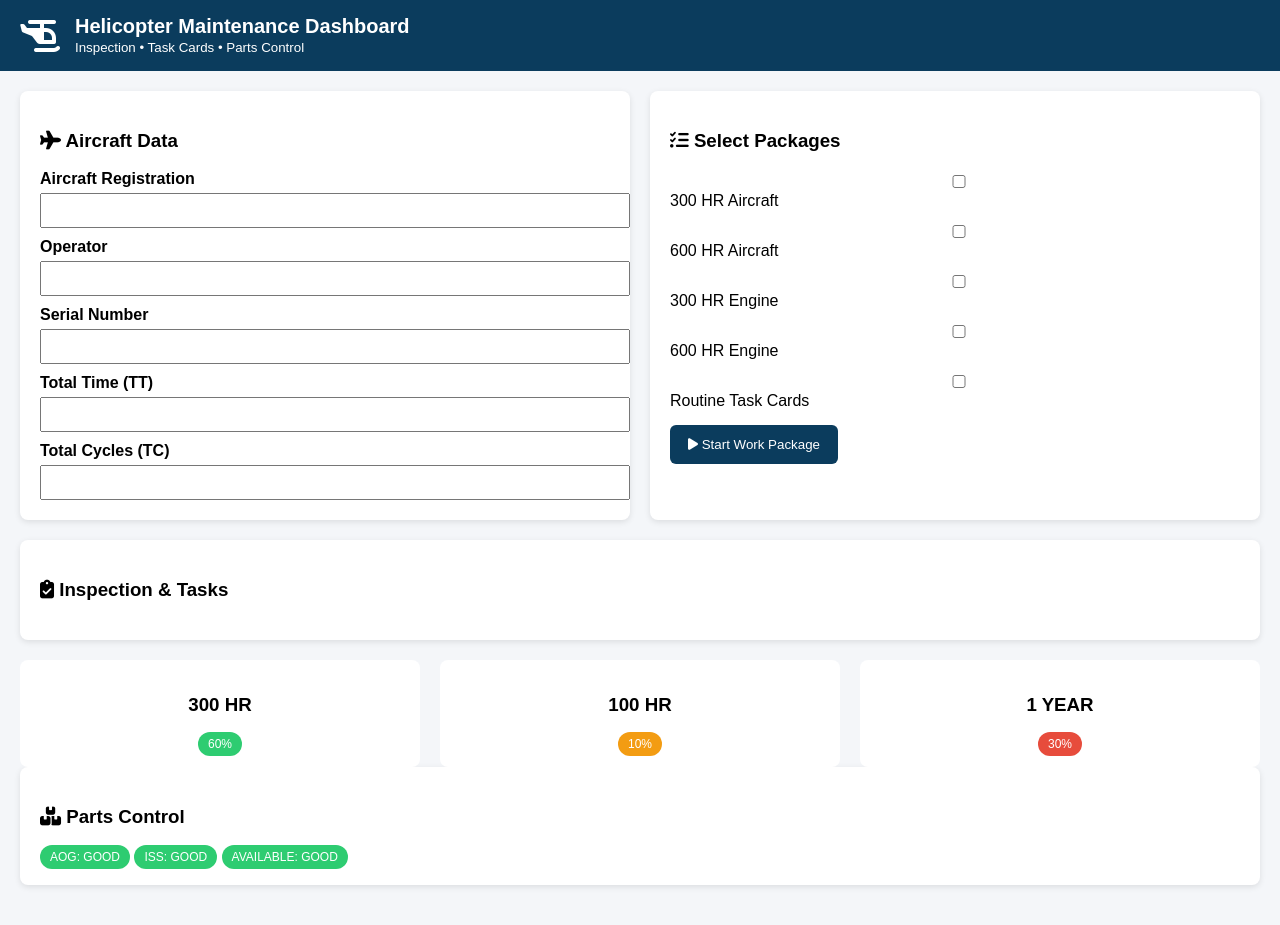
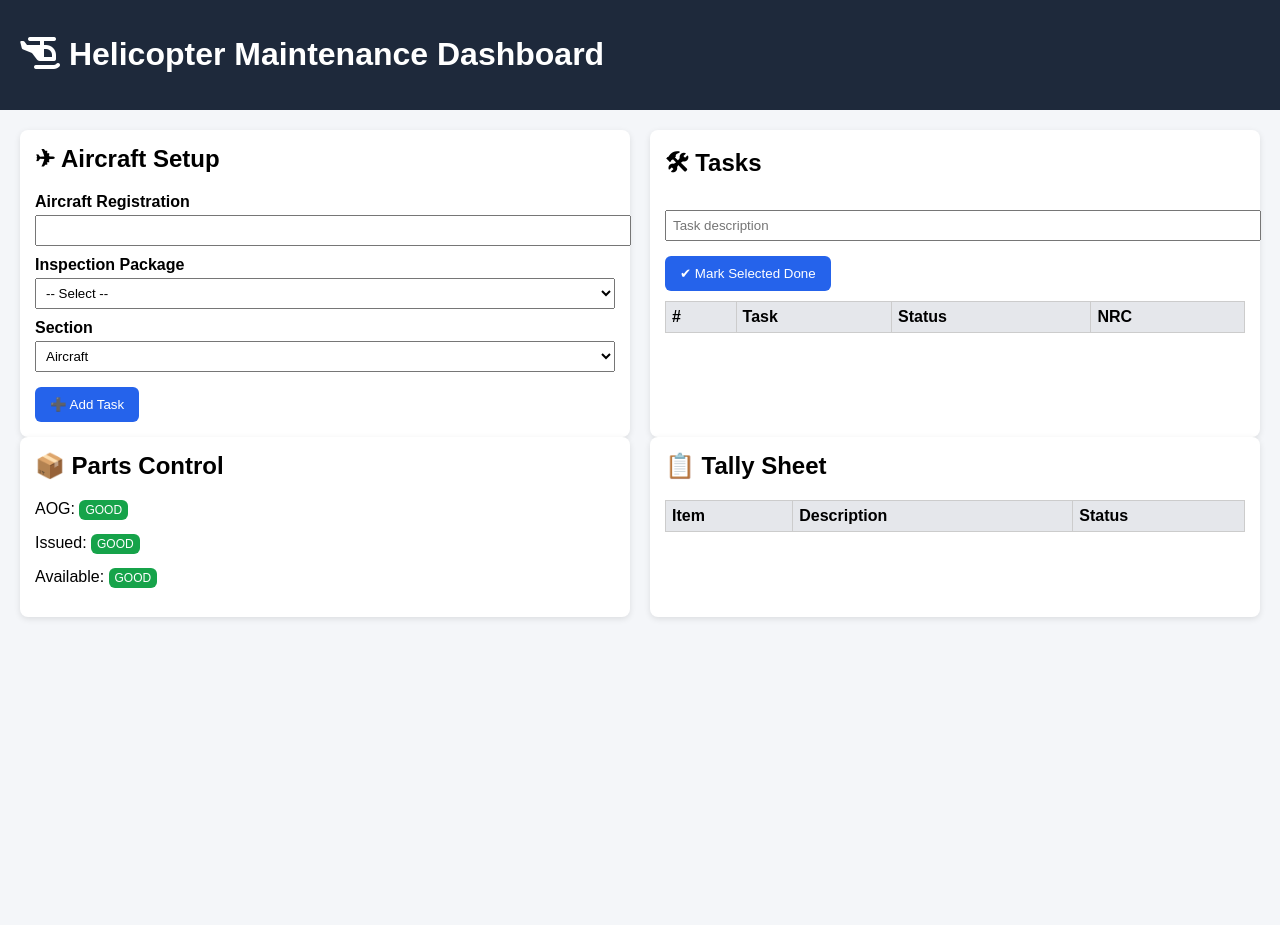
Before and after one commit to mohedaya/maintenance-dashboard, a plain HTML site: page index.html in a window 1280 px wide. After the commit the page ends 800 px from the top, so only its background shows below. Drawn offline with Linux system fonts and the light colour scheme.

Commit message:
Update index.html

```diff
--- a/index.html
+++ b/index.html
@@ -3,252 +3,231 @@
 <head>
 <meta charset="UTF-8">
 <title>Helicopter Maintenance Dashboard</title>
-
-<!-- Font Awesome -->
 <link rel="stylesheet" href="https://cdnjs.cloudflare.com/ajax/libs/font-awesome/6.5.0/css/all.min.css">
 
 <style>
 body {
-  margin: 0;
   font-family: Arial, sans-serif;
-  background: #f4f6f9;
+  background:#f4f6f9;
+  margin:0;
 }
+header {
+  background:#1e293b;
+  color:white;
+  padding:15px 20px;
+}
+.wrap { padding:20px; }
+.grid {
+  display:grid;
+  grid-template-columns: 1fr 1fr;
+  gap:20px;
+}
+.card {
+  background:white;
+  padding:15px;
+  border-radius:8px;
+  box-shadow:0 2px 6px rgba(0,0,0,.1);
+}
+h2 { margin-top:0; }
+label { font-weight:bold; display:block; margin-top:10px; }
+input, select {
+  width:100%;
+  padding:6px;
+  margin-top:4px;
+}
+button {
+  margin-top:15px;
+  padding:10px 15px;
+  background:#2563eb;
+  color:white;
+  border:none;
+  border-radius:6px;
+  cursor:pointer;
+}
+button:hover { background:#1d4ed8; }
 
-.topbar {
-  background: #0b3c5d;
-  color: white;
-  padding: 15px 20px;
-  display: flex;
-  align-items: center;
-  justify-content: space-between;
+table {
+  width:100%;
+  border-collapse:collapse;
+  margin-top:10px;
 }
+th, td {
+  border:1px solid #ccc;
+  padding:6px;
+  text-align:left;
+}
+th { background:#e5e7eb; }
 
-.brand {
-  display: flex;
-  align-items: center;
-  gap: 15px;
+.done { color:green; font-weight:bold; }
+.notdone { color:red; font-weight:bold; }
+.badge {
+  background:#16a34a;
+  color:white;
+  padding:3px 6px;
+  border-radius:6px;
+  font-size:12px;
 }
-
-.brand h1 {
-  margin: 0;
-  font-size: 20px;
-}
-
-.wrap {
-  padding: 20px;
-}
-
-.card {
-  background: white;
-  border-radius: 8px;
-  padding: 20px;
-  margin-bottom: 20px;
-  box-shadow: 0 2px 6px rgba(0,0,0,0.1);
-}
-
-.grid {
-  display: grid;
-  grid-template-columns: repeat(auto-fit, minmax(280px, 1fr));
-  gap: 20px;
-}
-
-label {
-  font-weight: bold;
-  display: block;
-  margin-top: 10px;
-}
-
-input {
-  width: 100%;
-  padding: 8px;
-  margin-top: 5px;
-}
-
-.packages label {
-  font-weight: normal;
-  display: block;
-}
-
-button {
-  background: #0b3c5d;
-  color: white;
-  border: none;
-  padding: 12px 18px;
-  border-radius: 6px;
-  cursor: pointer;
-  margin-top: 15px;
-}
-
-button:hover {
-  background: #092f48;
-}
-
-.task-block {
-  margin-top: 15px;
-  padding: 15px;
-  border-left: 5px solid #0b3c5d;
-  background: #f9fafc;
-}
-
-.task-block h4 {
-  margin: 0 0 10px 0;
-}
-
-.progress {
-  display: flex;
-  gap: 20px;
-  margin-top: 20px;
-}
-
-.progress div {
-  background: white;
-  padding: 15px;
-  border-radius: 8px;
-  flex: 1;
-  text-align: center;
-}
-
-.badge {
-  padding: 5px 10px;
-  border-radius: 12px;
-  font-size: 12px;
-}
-
-.green { background: #2ecc71; color: white; }
-.orange { background: #f39c12; color: white; }
-.red { background: #e74c3c; color: white; }
 </style>
 </head>
 
 <body>
 
-<div class="topbar">
-  <div class="brand">
-    <i class="fa-solid fa-helicopter fa-2x"></i>
-    <div>
-      <h1>Helicopter Maintenance Dashboard</h1>
-      <small>Inspection • Task Cards • Parts Control</small>
-    </div>
-  </div>
-</div>
+<header>
+  <h1><i class="fa-solid fa-helicopter"></i> Helicopter Maintenance Dashboard</h1>
+</header>
 
 <div class="wrap">
 
+<div class="grid">
+
 <!-- SETUP -->
-<div class="grid">
-  <div class="card">
-    <h3><i class="fa-solid fa-plane"></i> Aircraft Data</h3>
+<div class="card">
+<h2>✈ Aircraft Setup</h2>
 
-    <label>Aircraft Registration</label>
-    <input id="reg">
+<label>Aircraft Registration</label>
+<input id="reg">
 
-    <label>Operator</label>
-    <input id="operator">
+<label>Inspection Package</label>
+<select id="inspection">
+  <option value="">-- Select --</option>
+  <option>50 HRS</option>
+  <option>100 HRS</option>
+  <option>300 HRS</option>
+  <option>600 HRS</option>
+  <option>1200 HRS</option>
+  <option>2400 HRS</option>
+  <option>1 YEAR</option>
+  <option>2 YEAR</option>
+  <option>4 YEAR</option>
+</select>
 
-    <label>Serial Number</label>
-    <input id="sn">
+<label>Section</label>
+<select id="section">
+  <option>Aircraft</option>
+  <option>Engine RH</option>
+  <option>Engine LH</option>
+  <option>Routine</option>
+</select>
 
-    <label>Total Time (TT)</label>
-    <input id="tt">
-
-    <label>Total Cycles (TC)</label>
-    <input id="tc">
-  </div>
-
-  <div class="card packages">
-    <h3><i class="fa-solid fa-list-check"></i> Select Packages</h3>
-
-    <label><input type="checkbox" value="300HR"> 300 HR Aircraft</label>
-    <label><input type="checkbox" value="600HR"> 600 HR Aircraft</label>
-    <label><input type="checkbox" value="ENG300"> 300 HR Engine</label>
-    <label><input type="checkbox" value="ENG600"> 600 HR Engine</label>
-    <label><input type="checkbox" value="ROUTINE"> Routine Task Cards</label>
-
-    <button onclick="startWork()">
-      <i class="fa-solid fa-play"></i> Start Work Package
-    </button>
-  </div>
+<button onclick="addTask()">➕ Add Task</button>
 </div>
 
-<!-- TASKS -->
+<!-- TASK ENTRY -->
 <div class="card">
-  <h3><i class="fa-solid fa-clipboard-check"></i> Inspection & Tasks</h3>
-  <div id="taskList"></div>
+<h2>🛠 Tasks</h2>
+<input id="taskText" placeholder="Task description">
+<button onclick="markDone()">✔ Mark Selected Done</button>
+
+<table>
+<thead>
+<tr><th>#</th><th>Task</th><th>Status</th><th>NRC</th></tr>
+</thead>
+<tbody id="taskBody"></tbody>
+</table>
 </div>
 
-<!-- PROGRESS -->
-<div class="progress">
-  <div>
-    <h3>300 HR</h3>
-    <span class="badge green">60%</span>
-  </div>
-  <div>
-    <h3>100 HR</h3>
-    <span class="badge orange">10%</span>
-  </div>
-  <div>
-    <h3>1 YEAR</h3>
-    <span class="badge red">30%</span>
-  </div>
 </div>
 
-<!-- PARTS -->
+<!-- CONTROL PANEL -->
+<div class="grid">
+
+<!-- PARTS CONTROL -->
 <div class="card">
-  <h3><i class="fa-solid fa-boxes-stacked"></i> Parts Control</h3>
-  <span class="badge green">AOG: GOOD</span>
-  <span class="badge green">ISS: GOOD</span>
-  <span class="badge green">AVAILABLE: GOOD</span>
+<h2>📦 Parts Control</h2>
+<p>AOG: <span class="badge">GOOD</span></p>
+<p>Issued: <span class="badge">GOOD</span></p>
+<p>Available: <span class="badge">GOOD</span></p>
+</div>
+
+<!-- TALLY SHEET -->
+<div class="card">
+<h2>📋 Tally Sheet</h2>
+<table>
+<thead>
+<tr><th>Item</th><th>Description</th><th>Status</th></tr>
+</thead>
+<tbody id="tallyBody"></tbody>
+</table>
+</div>
+
 </div>
 
 </div>
 
 <script>
-const PACKAGE_TASKS = {
-  "300HR": [
-    "General aircraft inspection",
-    "Fuselage inspection",
-    "Flight control check",
-    "Landing gear inspection"
-  ],
-  "600HR": [
-    "Hydraulic system inspection",
-    "Avionics check",
-    "Structural detailed inspection"
-  ],
-  "ENG300": [
-    "Fuel nozzle inspection",
-    "Oil filter inspection",
-    "Engine leak check"
-  ],
-  "ENG600": [
-    "Engine performance run",
-    "FCU inspection",
-    "Engine mount inspection"
-  ],
-  "ROUTINE": [
-    "Daily servicing",
-    "Lubrication",
-    "Cleaning"
-  ]
-};
+let tasks = [];
+let nonRoutineCards = [];
 
-function startWork() {
-  const list = document.getElementById("taskList");
-  list.innerHTML = "";
+function addTask() {
+  const text = document.getElementById("taskText").value;
+  if (!text) return;
 
-  document.querySelectorAll(".packages input:checked").forEach(cb => {
-    const tasks = PACKAGE_TASKS[cb.value];
-    if (!tasks) return;
+  tasks.push({
+    text,
+    completed:false,
+    inspection: inspection.value,
+    section: section.value,
+    nrc:null
+  });
+  document.getElementById("taskText").value="";
+  renderTasks();
+}
 
-    const div = document.createElement("div");
-    div.className = "task-block";
-    div.innerHTML = `
-      <h4>${cb.value} Tasks</h4>
-      <ul>
-        ${tasks.map(t => `<li><input type="checkbox"> ${t}</li>`).join("")}
-      </ul>
-    `;
-    list.appendChild(div);
+function markDone() {
+  if (tasks.length === 0) return;
+  tasks[tasks.length-1].completed = true;
+  renderTasks();
+}
+
+function renderTasks() {
+  const body = document.getElementById("taskBody");
+  body.innerHTML="";
+  tasks.forEach((t,i)=>{
+    body.innerHTML+=`
+    <tr>
+      <td>${i+1}</td>
+      <td>${t.text}</td>
+      <td class="${t.completed?'done':'notdone'}">
+        ${t.completed?'✔ Done':'❌'}
+      </td>
+      <td>
+        <input placeholder="NRC#" onchange="addNRC(${i},this.value)">
+      </td>
+    </tr>`;
+  });
+  renderTally();
+}
+
+function addNRC(i,val){
+  if(!val) return;
+  nonRoutineCards.push({
+    nrc:val,
+    task:tasks[i].text
+  });
+  renderTally();
+}
+
+function renderTally(){
+  const body=document.getElementById("tallyBody");
+  body.innerHTML="";
+  let n=1;
+
+  tasks.forEach(t=>{
+    body.innerHTML+=`
+    <tr>
+      <td>${n++}</td>
+      <td>${t.text}</td>
+      <td>${t.completed?'✔':'❌'}</td>
+    </tr>`;
+  });
+
+  nonRoutineCards.forEach(nr=>{
+    body.innerHTML+=`
+    <tr>
+      <td>${n++}</td>
+      <td>NRC ${nr.nrc} – ${nr.task}</td>
+      <td>❌</td>
+    </tr>`;
   });
 }
 </script>
```
